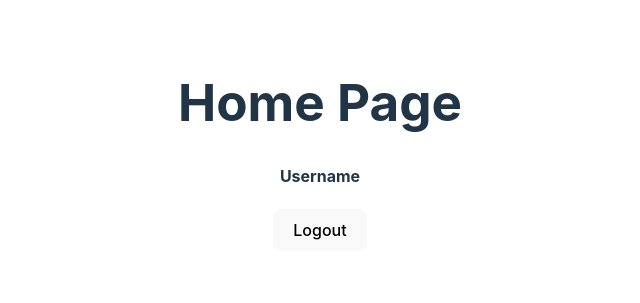
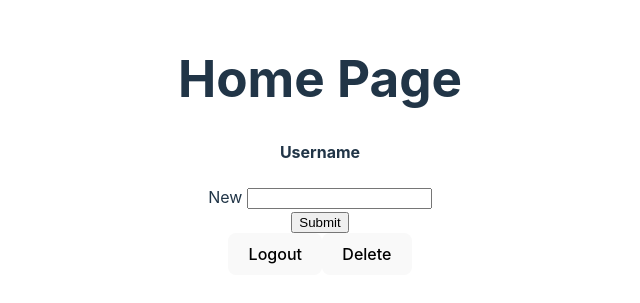
Before and after one commit to shreyanshxyz/jwtauth, a React (Vite) app in the folder client/: page / in a window 1280 px wide. Shown: the part 255-558 px from the top of the page, without its empty margins (320-960 px from the left). Built offline with nearby package versions, Linux system fonts and the light colour scheme; sample sign-in values are in the browser's storage.

Commit message:
update Home.jsx

```diff
--- a/client/src/pages/Home.jsx
+++ b/client/src/pages/Home.jsx
@@ -1,18 +1,65 @@
 import { useNavigate } from "react-router-dom";
+import axios from "axios";
+import { useState } from "react";
 
 function Home() {
   const navigate = useNavigate();
+  const headers = {
+    Authorization: localStorage.getItem("token"),
+  };
+  const [newUsername, setNewUsername] = useState("");
   function handleLogout() {
     localStorage.clear();
     window.location.href = "/login";
     navigate("/login");
+  }
+  async function handleDelete(e) {
+    e.preventDefault();
+
+    const res = await axios.delete("http://localhost:5000/api/delete", {
+      headers,
+    });
+
+    console.log(res);
+    localStorage.clear();
+    window.location.href = "/login";
+    navigate("/login");
+  }
+
+  async function handleUsernameChange(e) {
+    e.preventDefault();
+
+    const res = await axios.put(
+      "http://localhost:5000/api/edit",
+      {
+        newUsername: newUsername,
+      },
+      { headers }
+    );
+
+    console.log(res);
   }
 
   return (
     <div>
       <h1>Home Page</h1>
       <h4>Username</h4>
+      <form onSubmit={handleUsernameChange}>
+        <div className="input-container">
+          <label>New </label>
+          <input
+            type="text"
+            name="newUsername"
+            required
+            onChange={(e) => setNewUsername(e.target.value)}
+          />
+        </div>
+        <div className="button-container">
+          <input type="submit" />
+        </div>
+      </form>
       <button onClick={handleLogout}>Logout</button>
+      <button onClick={handleDelete}>Delete</button>
     </div>
   );
 }
```
